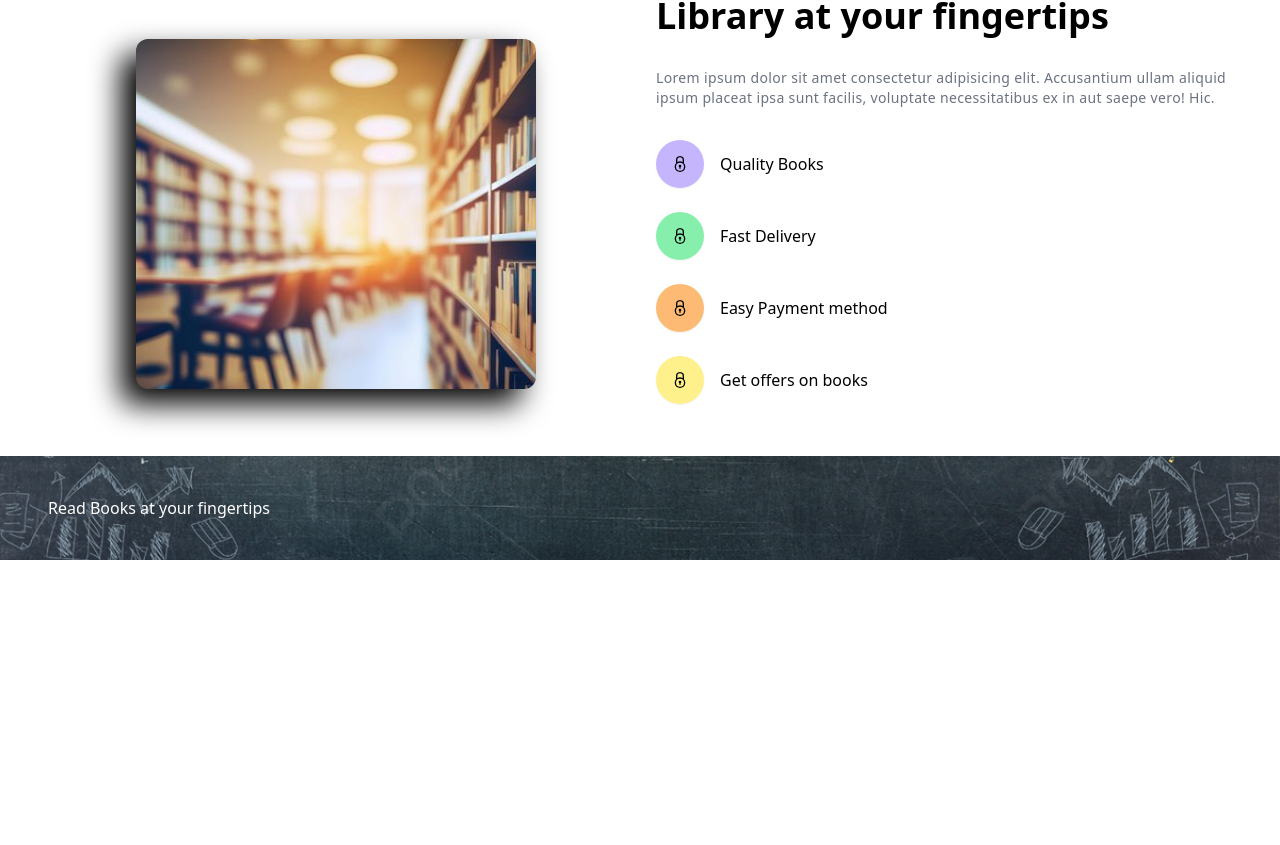
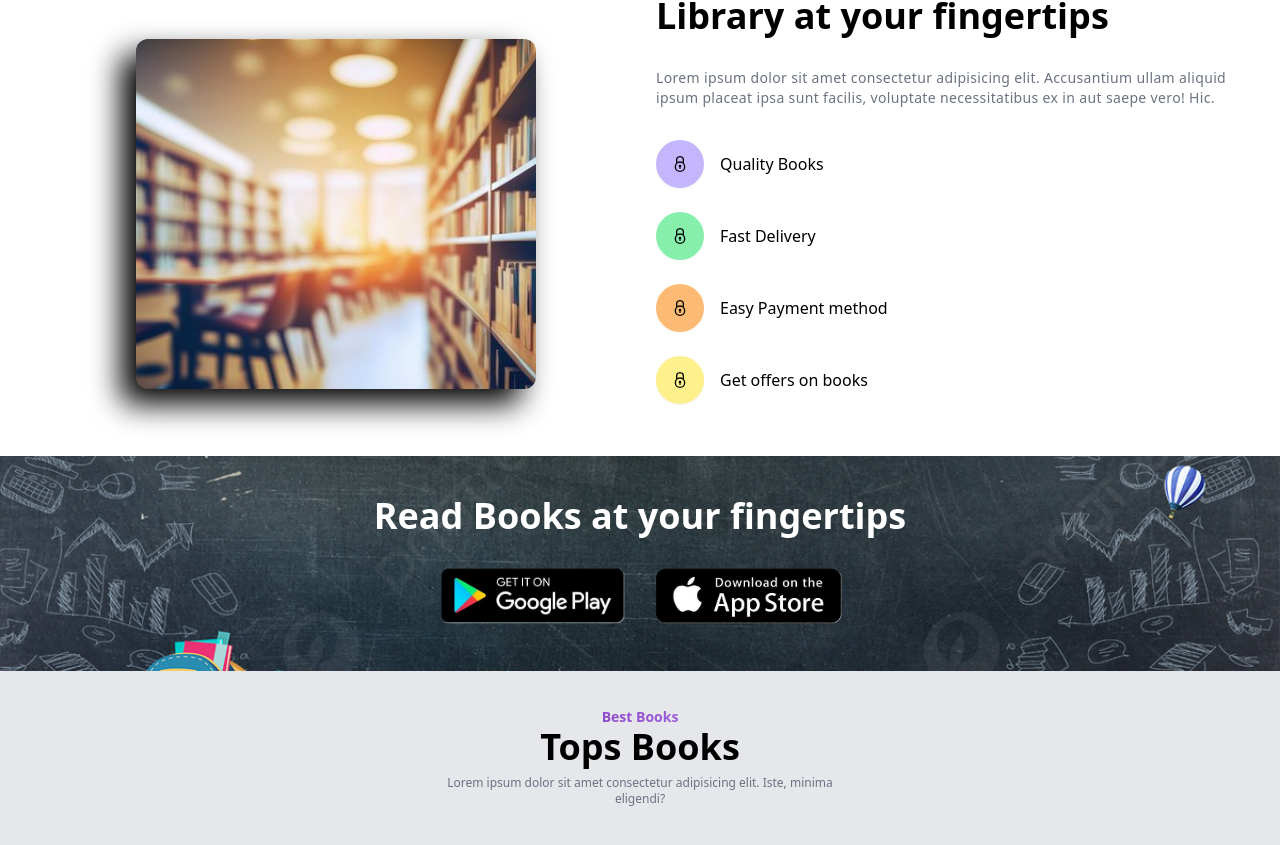
Before and after one commit to sohaibs-liberary/book-shop, a React (Vite) app: page / in a window 1280 px wide. Shown: the part 1374-2219 px from the top of the page. Before the commit the page ends 1934 px from the top, so only its background shows below. Built offline with nearby package versions, Linux system fonts and the light colour scheme.

Commit message:
all books section is started

```diff
--- a/src/App.jsx
+++ b/src/App.jsx
@@ -4,6 +4,7 @@ import Hero from './components/Hero/Hero';
 import BestBooks from './components/BestBooks.js/BestBooks';
 import Banner from './components/Banner/Banner';
 import AppStoreBanner from './components/AppStoreBanner/AppStoreBanner';
+import AllBooks from './components/AllBooks/AllBooks';
 
 const App = () => {
   return (
@@ -15,6 +16,8 @@ const App = () => {
      <BestBooks/>
      <Banner />
      <AppStoreBanner />
+     <AllBooks />
+
 
     </div>
     </>
--- /dev/null
+++ b/src/components/AllBooks/AllBooks.jsx
@@ -0,0 +1,23 @@
+import React from 'react'
+
+const AllBooks = () => {
+    return (
+        <>
+            <div className='dark:bg-gray-900 bg-gray-200 '>
+                <div className="container  p-9">
+                    {/* header */}
+                    <div className='text-center mb-20 max-w-[400px] mx-auto '>
+                        <p className="text-sm bg-clip-text text-transparent bg-gradient-to-r from-purple-800 to-purple-400  font-semibold ">Best Books</p>
+                        <h1 className='font-extrabold text-4xl'>Tops Books</h1>
+                        <p className="text-gray-500  text-xs py-2">Lorem ipsum dolor sit amet consectetur adipisicing elit. Iste, minima eligendi?</p>
+                    </div>
+                    {/* cards */}
+                </div>
+
+            </div>
+        </>
+    )
+
+}
+
+export default AllBooks
--- a/src/components/AppStoreBanner/AppStoreBanner.jsx
+++ b/src/components/AppStoreBanner/AppStoreBanner.jsx
@@ -1,25 +1,38 @@
 import React from 'react'
 import BorderImg from "../../assets/images/board-nj_GR-yJ.png"
+import AppStoreImg from "../../assets/images/app_store-aoAyJ2T_.png"
+import PlayStoreImg from "../../assets/images/play_store-25MAnoNl.png"
 
 
 const bannerImg = {
 
-    backgroundImage:`url(${BorderImg})`,
-    backgroundPosition :"center",
-    backgroundRepeat:"no-repeat",
+    backgroundImage: `url(${BorderImg})`,
+    backgroundPosition: "center",
+    backgroundRepeat: "no-repeat",
     backgroundSize: "cover",
-    height:"100%",
-    weight:"100%",
+    height: "100%",
+    weight: "100%",
 
 };
 
 const AppStoreBanner = () => {
     return (
         <div className="bg-gray-100 dark:bg-gray-800  text-white py-10"
-        style={bannerImg}>
+            style={bannerImg}>
             <div className="container">
-                <div>
-                <h1>Read Books at your fingertips</h1>
+                <div className=' space-y-6 max-w-xl mx-auto' >
+                    <h1 className='text-2xl text-center sm:text-4xl font-semibold'>Read Books at your fingertips</h1>
+                    <div className='flex  justify-center items-center gap-4 '>
+                        <a href='#' className='max-w-[150px] sm:max-w-[120px] md:max-w-[200px]'>
+                            <img src={PlayStoreImg} alt=""
+                            classname="  " />
+                        </a>
+                        <a href='#' className='max-w-[150px] sm:max-w-[120px] md:max-w-[200px]'>
+                            <img src={AppStoreImg} alt=""
+                            classname="" />
+                        </a>
+
+                    </div>
                 </div>
             </div>
         </div>
```
Also changed, not shown: src/assets/images/app_store-aoAyJ2T_.png (added), src/assets/images/play_store-25MAnoNl.png (added).
